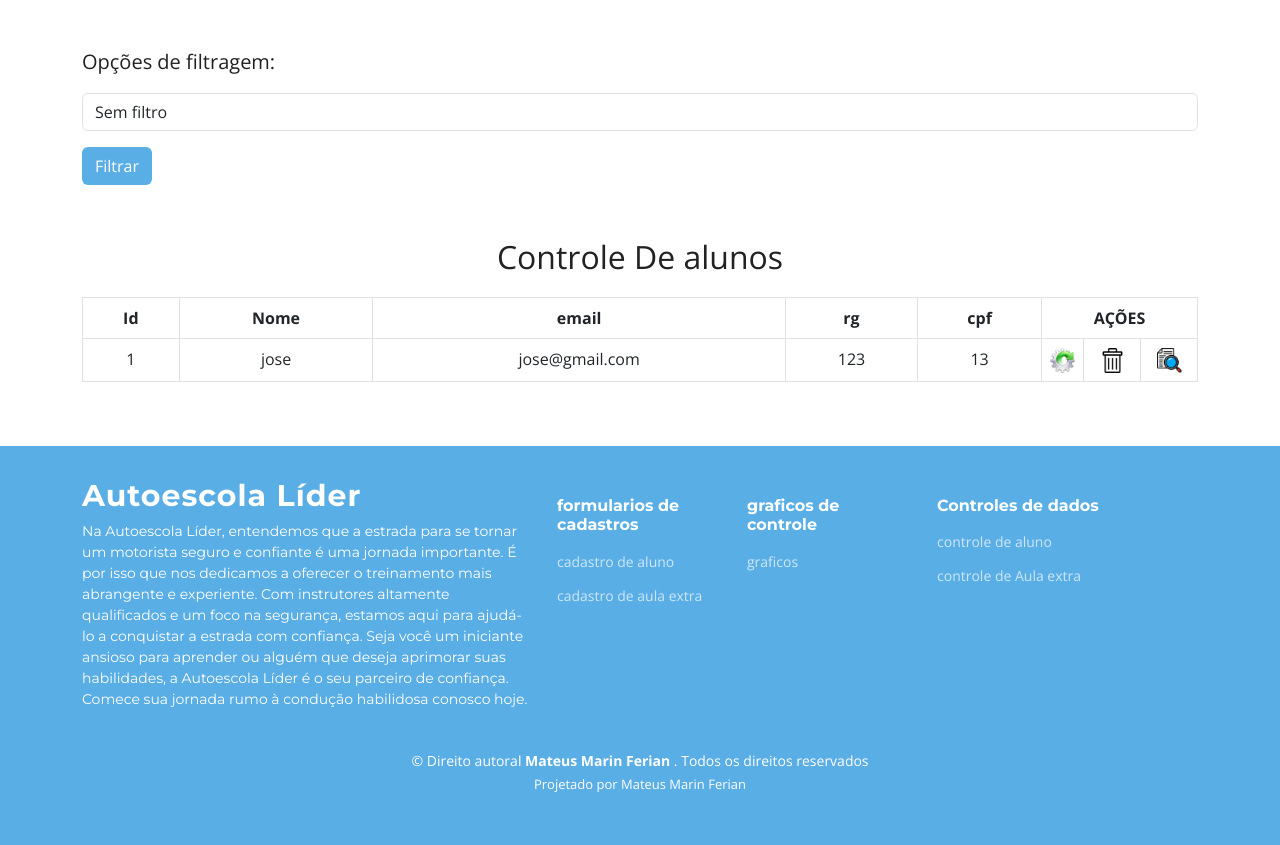
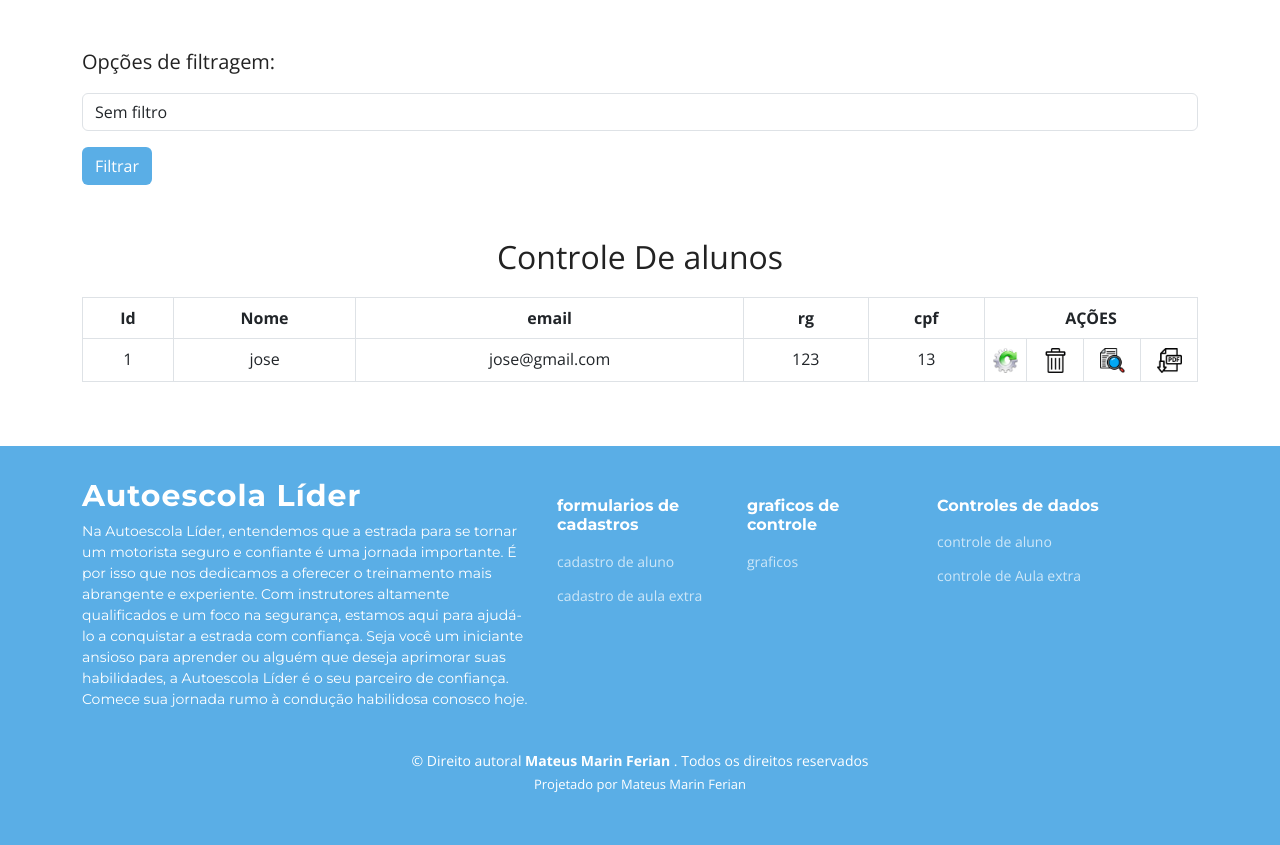
Before and after one commit to mateusferian/drive-master, a PHP site: page /controle-de-aluno.php in a window 1280 px wide; the page is wider, and only the part inside the window is pictured. Shown: the part 131-976 px from the top of that part. Run offline with PHP 8.4, Linux system fonts and the light colour scheme; a user stored in the database is signed in; data comes from the database, SQL or seed files in the repository; some libraries are stand-ins or nearby versions.

Commit message:
:sparkles: feat: implementing function pdf

```diff
--- a/controle-de-aluno.php
+++ b/controle-de-aluno.php
@@ -75,7 +75,7 @@ $clientDAO = new ClientDAO();
                     <th>email</th>
                     <th>rg</th>
                     <th>cpf</th>
-                    <th colspan="3" scope="col">AÇÕES</th>
+                    <th colspan="4" scope="col">AÇÕES</th>
                 </tr>
             </thead>
             <tbody>
@@ -105,6 +105,12 @@ $clientDAO = new ClientDAO();
                         </a>
                     </td>
 
+                    <td width="57" heigh="94">
+                        <a href="controller/ClientController.php?del=<?= $client->getIdClient() ?>">
+                        <center> <img src="img/buttonImage/pdf.png" height="25" width="25" title="baixar pdf"></center>
+                        </a>
+                    </td>
+
                 </tr>
                 <?php endforeach ?>
             </tbody>
```
Also changed, not shown: img/buttonImage/pdf.png (added), img/buttonImage/pdf2.png (added).
